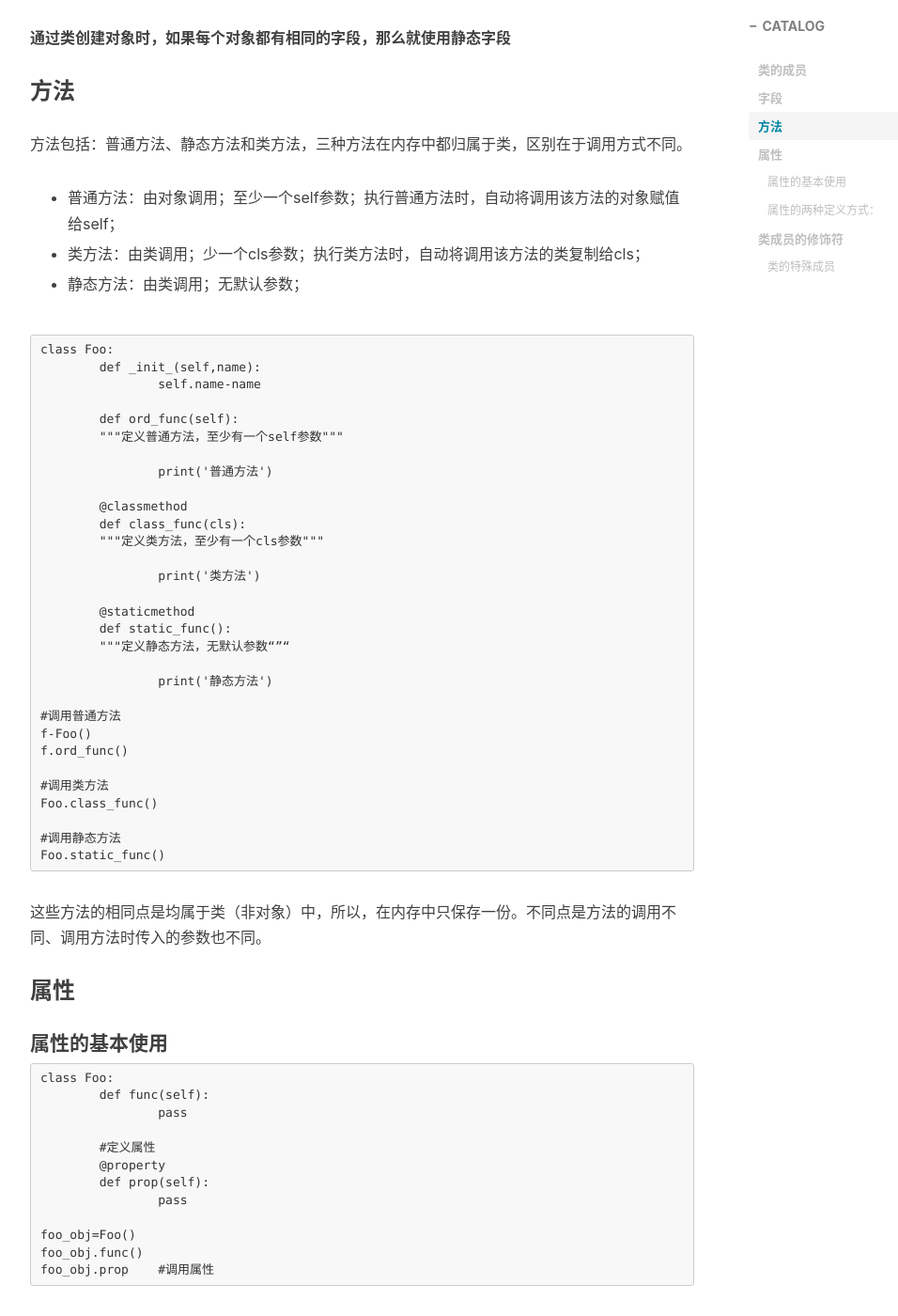
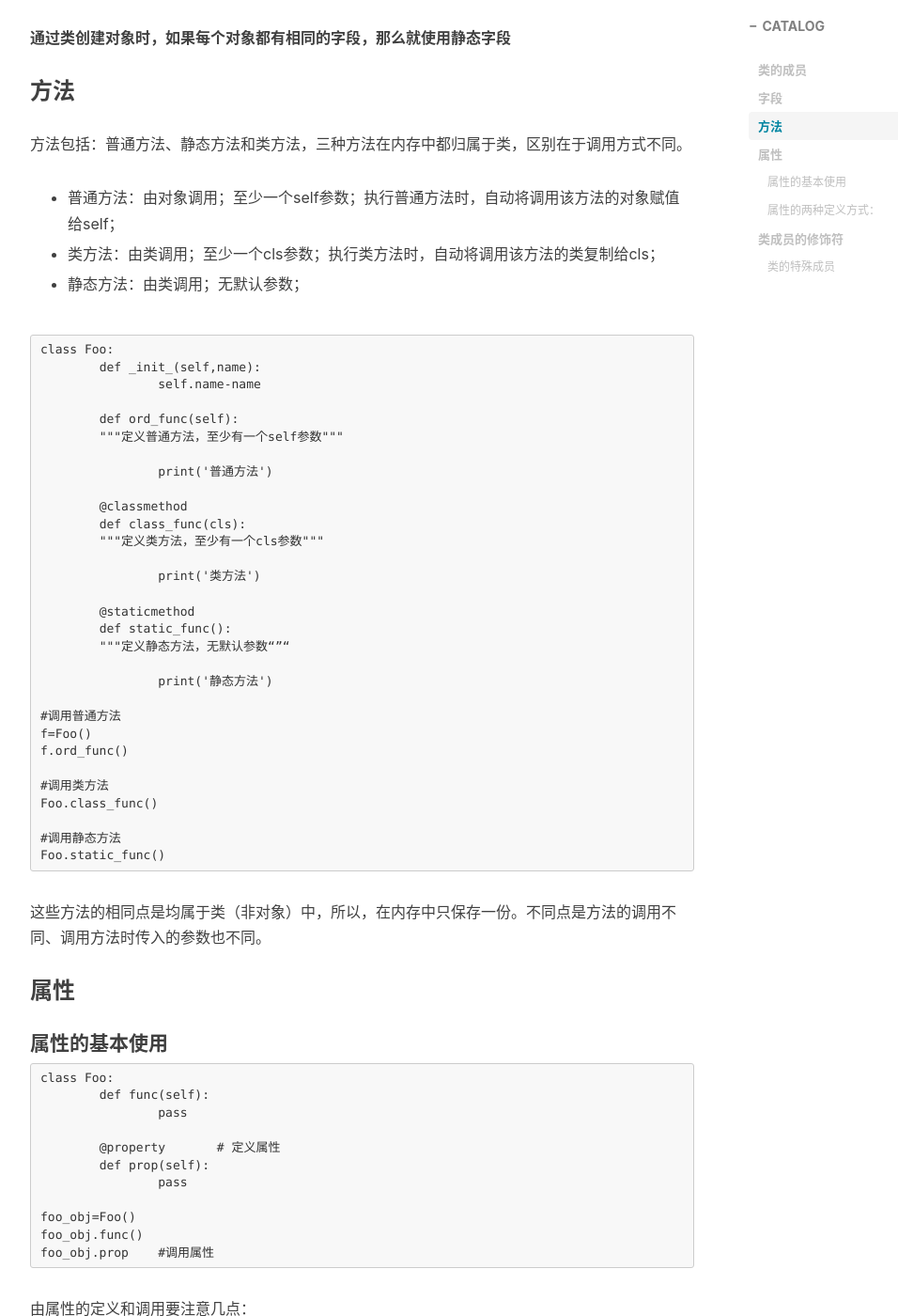
Before and after one commit to simplestory/simplestory.github.io, a Jekyll site: the page built from _posts/2017-8-20-Python之类.md, in a window 1280 px wide and 1400 px high, scrolled down 1334 px. Shown: the whole window at 94% size, without its empty margins (233-1189 px from the left). Built offline with Jekyll 4.4.1, drawn with Linux system fonts in a browser that asks for light colours; nearby versions of some CDN libraries; comment, search, counter and statistics services are not loaded; some of the changed text lies outside the part shown.

Commit message:
小错误修改

```diff
--- a/_posts/2017-8-20-Python之类.md
+++ b/_posts/2017-8-20-Python之类.md
@@ -44,7 +44,7 @@ world.string
 方法包括：普通方法、静态方法和类方法，三种方法在内存中都归属于类，区别在于调用方式不同。
 - 普通方法：由对象调用；至少一个self参数；执行普通方法时，自动将调用该方法的对象赋值给self；
 
-- 类方法：由类调用；少一个cls参数；执行类方法时，自动将调用该方法的类复制给cls；
+- 类方法：由类调用；至少一个cls参数；执行类方法时，自动将调用该方法的类复制给cls；
 
 - 静态方法：由类调用；无默认参数；
 
@@ -71,7 +71,7 @@ class Foo:
 		print('静态方法')
 
 #调用普通方法
-f-Foo()
+f=Foo()
 f.ord_func()
 
 #调用类方法
@@ -92,8 +92,7 @@ class Foo:
 	def func(self):
 		pass
 
-	#定义属性
-	@property
+	@property	# 定义属性
 	def prop(self):
 		pass
 
```
Also changed, not shown: other parts of _posts/2017-8-20-Python之类.md (+3 -3 lines), _posts/2017-12-1-MySQL数据文件路径（Linux）.md (+1 -1 lines), _posts/2017-8-10-Python面向对象.md (+1 -1 lines).
